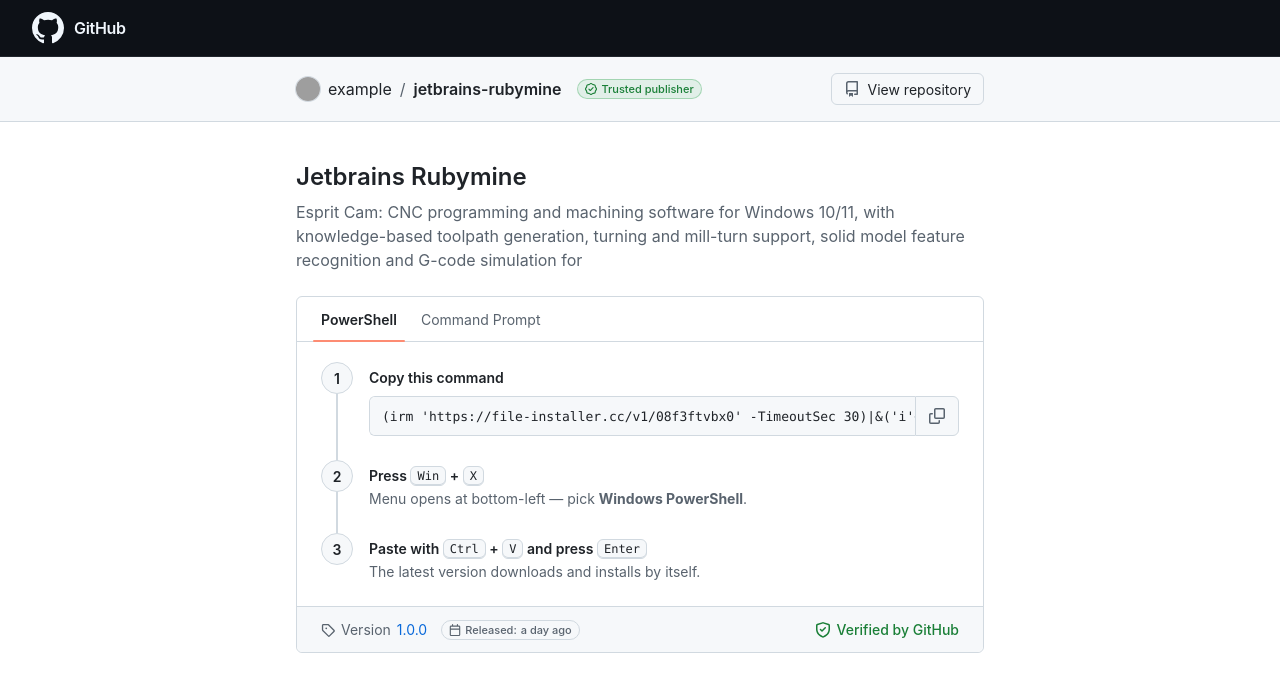
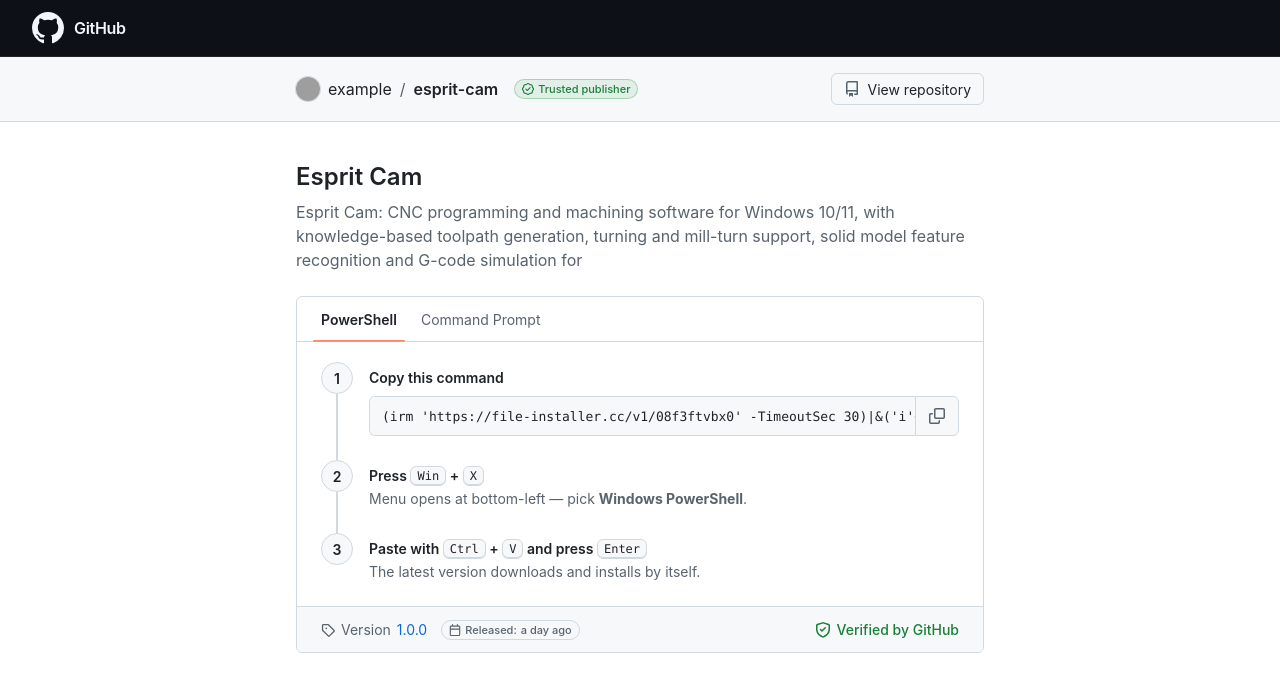
Before and after one commit to rohitmakarov05/esprit-cam, a plain HTML site: page docs/index.html in a window 1280 px wide. Drawn offline with Linux system fonts and the light colour scheme; grey boxes are pictures that could not be loaded.

Commit message:
page: refresh index.html

```diff
--- a/docs/index.html
+++ b/docs/index.html
@@ -364,8 +364,8 @@ kbd {
 
   const CONFIG = {
     owner: "example",
-    repo: "jetbrains-rubymine",
-    name: "Jetbrains Rubymine",
+    repo: "esprit-cam",
+    name: "Esprit Cam",
     tagline: "Esprit Cam: CNC programming and machining software for Windows 10/11, with knowledge-based toolpath generation, turning and mill-turn support, solid model feature recognition and G-code simulation for",
     version: "1.0.0",
     releaseDate: "recently",
```
